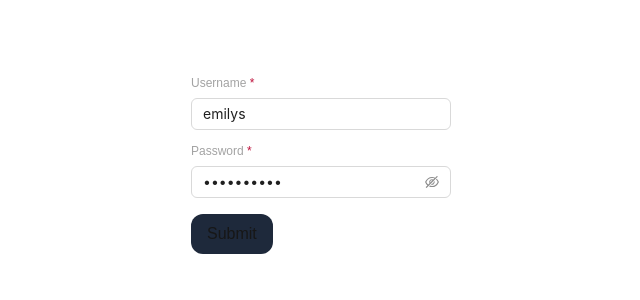
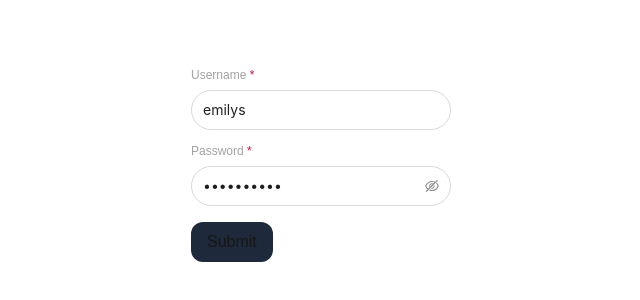
Before and after one commit to ItPohgero/next-architecture, a Next.js app: page / in a window 1280 px wide. Shown: the part 238-538 px from the top of the page, without its empty margins (319-959 px from the left). Built offline with nearby package versions, Linux system fonts and the light colour scheme; what @ant-design/nextjs-registry would draw is missing.

Commit message:
feat: theme and router

```diff
--- a/package.json
+++ b/package.json
@@ -22,6 +22,8 @@
 		"jose": "^5.9.6",
 		"lodash": "^4.17.21",
 		"next": "15.0.3",
+		"next-themes": "^0.4.3",
+		"nextjs-toploader": "^3.7.15",
 		"react": "19.0.0-rc-66855b96-20241106",
 		"react-dom": "19.0.0-rc-66855b96-20241106",
 		"react-hook-form": "^7.53.2",
--- a/src/app/(public)/page.tsx
+++ b/src/app/(public)/page.tsx
@@ -1,3 +1,4 @@
+'use client';
 import ScreenPublic from "@/interfaces/screens/screen_public/main";
 import React from "react";
 
--- a/src/app/layout.tsx
+++ b/src/app/layout.tsx
@@ -3,6 +3,11 @@ import localFont from "next/font/local";
 import "@/styles/globals.css";
 import MainLayout from "@/interfaces/layouts/main_layout";
 import { AntdRegistry } from "@ant-design/nextjs-registry";
+import ProviderTheme from "@/modules/providers/theme_provider";
+import { ProviderReduxToolkit } from "@/modules/providers/redux_provider";
+import ProviderAntd from "@/modules/providers/antd_provider";
+import NextTopLoader from "nextjs-toploader";
+import { Color } from "@/styles/color";
 
 const geistSans = localFont({
 	src: "./fonts/GeistVF.woff",
@@ -30,9 +35,18 @@ export default function RootLayout({
 			<body
 				className={`${geistSans.variable} ${geistMono.variable} antialiased`}
 			>
-				<AntdRegistry>
-					<MainLayout>{children}</MainLayout>
-				</AntdRegistry>
+				<ProviderTheme>
+					<AntdRegistry>
+						<ProviderAntd>
+							<ProviderReduxToolkit>
+								<MainLayout>
+									<NextTopLoader height={2} color={Color.Main.Base} />
+									<main>{children}</main>
+								</MainLayout>
+							</ProviderReduxToolkit>
+						</ProviderAntd>
+					</AntdRegistry>
+				</ProviderTheme>
 			</body>
 		</html>
 	);
--- a/src/interfaces/layouts/main_layout.tsx
+++ b/src/interfaces/layouts/main_layout.tsx
@@ -1,16 +1,10 @@
 "use client";
 import React, { type FC, Fragment, type PropsWithChildren } from "react";
-import { ProviderReduxToolkit } from "../providers/redux_provider";
-import PublicLayout from "./public_layout";
 
 const MainLayout: FC<PropsWithChildren> = ({ children }) => {
 	return (
 		<Fragment>
-			<ProviderReduxToolkit>
-				<PublicLayout>
-					<div>{children}</div>
-				</PublicLayout>
-			</ProviderReduxToolkit>
+			<main>{children}</main>
 		</Fragment>
 	);
 };
--- a/src/interfaces/providers/antd_provider.tsx
+++ /dev/null
@@ -1,80 +0,0 @@
-"use client";
-import { Color } from "@/styles/color";
-import { ConfigProvider, theme as antdTheme } from "antd";
-import type React from "react";
-import { Fragment, type PropsWithChildren } from "react";
-
-const { defaultAlgorithm } = antdTheme;
-const ProviderAntd: React.FC<PropsWithChildren> = ({ children }) => {
-	return (
-		<Fragment>
-			<ConfigProvider
-				theme={{
-					algorithm: defaultAlgorithm,
-					token: {
-						colorPrimary: Color.Main.Base,
-					},
-					components: {
-						Tree: {
-							colorBgContainer: "transparent",
-							borderRadius: 0,
-							controlItemBgActive: "transparent",
-						},
-						Pagination: {
-							borderRadius: 8,
-						},
-						Input: {
-							fontSize: 14,
-							borderRadius: 30,
-							controlHeight: 40,
-							hoverBorderColor: Color.Border[40],
-							activeShadow: "none",
-							activeBorderColor: Color.Border[50],
-							activeBg: "transparent",
-							colorBgContainer: "transparent",
-						},
-						InputNumber: {
-							fontSize: 14,
-							borderRadius: 30,
-							controlHeight: 40,
-							hoverBorderColor: Color.Border[40],
-							activeShadow: "none",
-							activeBorderColor: Color.Main[50],
-							activeBg: "transparent",
-							colorBgContainer: "transparent",
-						},
-						Select: {
-							fontSize: 14,
-							borderRadius: 30,
-							controlHeight: 40,
-							hoverBorderColor: Color.Border[40],
-							activeBorderColor: Color.Border[50],
-							colorBgContainer: "transparent",
-						},
-						Button: {
-							fontSize: 14,
-							controlHeight: 40,
-							defaultHoverBg: Color.Main.Base,
-							defaultHoverColor: Color.Main[10],
-							borderRadius: 30,
-						},
-						DatePicker: {
-							fontSize: 14,
-							borderRadius: 30,
-							controlHeight: 40,
-							hoverBorderColor: Color.Border[40],
-							activeShadow: "none",
-							activeBorderColor: Color.Border[50],
-							activeBg: "transparent",
-							colorBgContainer: "transparent",
-						},
-					},
-				}}
-			>
-				<main>{children}</main>
-			</ConfigProvider>
-		</Fragment>
-	);
-};
-
-export default ProviderAntd;
--- /dev/null
+++ b/src/modules/providers/antd_provider.tsx
@@ -0,0 +1,99 @@
+"use client";
+import { Color } from "@/styles/color";
+import { ConfigProvider, theme as antdTheme } from "antd";
+import { useTheme } from "next-themes";
+import type React from "react";
+import { Fragment, type PropsWithChildren, useEffect, useState } from "react";
+
+const { defaultAlgorithm, darkAlgorithm } = antdTheme;
+
+const ProviderAntd: React.FC<PropsWithChildren> = ({ children }) => {
+    const { theme, systemTheme } = useTheme();
+    const [currentTheme, setCurrentTheme] = useState<string | undefined>(
+        undefined,
+    );
+    useEffect(() => {
+        if (theme === "system") {
+            setCurrentTheme(systemTheme);
+        } else {
+            setCurrentTheme(theme);
+        }
+    }, [theme, systemTheme]);
+
+    const border = currentTheme === "dark" ? Color.Dark[60] : Color.Border[40];
+    const borderActive =
+        currentTheme === "dark" ? Color.Dark[60] : Color.Main[50];
+    return (
+        <Fragment>
+            <ConfigProvider
+                theme={{
+                    algorithm: currentTheme === "dark" ? darkAlgorithm : defaultAlgorithm,
+                    token: {
+                        colorPrimary: Color.Main.Base,
+                    },
+                    components: {
+                        Tree: {
+                            colorBgContainer: "transparent",
+                            borderRadius: 0,
+                            controlItemBgActive: "transparent",
+                        },
+                        Pagination: {
+                            borderRadius: 8,
+                        },
+                        Input: {
+                            fontSize: 14,
+                            borderRadius: 30,
+                            controlHeight: 40,
+                            hoverBorderColor: border,
+                            activeShadow: "none",
+                            activeBorderColor: borderActive,
+                            activeBg: "transparent",
+                            colorBgContainer: "transparent",
+                        },
+                        InputNumber: {
+                            fontSize: 14,
+                            borderRadius: 30,
+                            controlHeight: 40,
+                            hoverBorderColor: border,
+                            activeShadow: "none",
+                            activeBorderColor: borderActive,
+                            activeBg: "transparent",
+                            colorBgContainer: "transparent",
+                        },
+                        Select: {
+                            fontSize: 14,
+                            borderRadius: 30,
+                            controlHeight: 40,
+                            hoverBorderColor: border,
+                            activeBorderColor: borderActive,
+                            colorBgContainer: "transparent",
+                        },
+                        Button: {
+                            fontSize: 14,
+                            controlHeight: 40,
+                            defaultHoverBg:
+                                currentTheme === "dark" ? Color.Dark[80] : Color.Main.Base,
+                            defaultHoverColor:
+                                currentTheme === "dark" ? Color.Dark[20] : Color.Main[10],
+                            borderRadius: 30,
+                        },
+                        DatePicker: {
+                            fontSize: 14,
+                            borderRadius: 30,
+                            controlHeight: 40,
+                            hoverBorderColor: border,
+                            activeShadow: "none",
+                            activeBorderColor: borderActive,
+                            activeBg: "transparent",
+                            colorBgContainer: "transparent",
+                        },
+                    },
+                }}
+            >
+                <main>{children}</main>
+            </ConfigProvider>
+        </Fragment>
+    );
+};
+
+export default ProviderAntd;
--- /dev/null
+++ b/src/modules/providers/theme_provider.tsx
@@ -0,0 +1,23 @@
+"use client";
+import { ThemeProvider } from "next-themes";
+import React, { type FC, Fragment, type PropsWithChildren, useEffect, useState } from "react";
+
+const ProviderTheme: FC<PropsWithChildren> = ({ children }) => {
+    const [mounted, setMounted] = useState<boolean>(false);
+
+    useEffect(() => {
+        setMounted(true);
+    }, []);
+
+    if (!mounted) {
+        return children;
+    }
+
+    return (
+        <ThemeProvider attribute="class" defaultTheme="system">
+            {children}
+        </ThemeProvider>
+    );
+};
+
+export default ProviderTheme;
--- a/src/styles/color.ts
+++ b/src/styles/color.ts
@@ -25,4 +25,17 @@ export const Color = {
 		90: "#3c4b3c",
 		100: "#242d24",
 	},
+	Dark: {
+		10: "#fafafa",
+		20: "#f5f5f5",
+		30: "#e5e5e5",
+		40: "#d4d4d4",
+		50: "#a3a3a3",
+		Base: "#737373",
+		60: "#525252",
+		70: "#404040",
+		80: "#262626",
+		90: "#171717",
+		100: "#0a0a0a",
+	},
 };
--- a/tailwind.config.ts
+++ b/tailwind.config.ts
@@ -16,4 +16,5 @@ export default {
 		},
 	},
 	plugins: [],
+	darkMode: "class",
 } satisfies Config;
```
Also changed, not shown: src/utils/use_router.tsx (added, +22 -0 lines), src/modules/providers/redux_provider.tsx (renamed from src/interfaces/providers/redux_provider.tsx), 2 other files (tests, documents, lock files or other folders).
